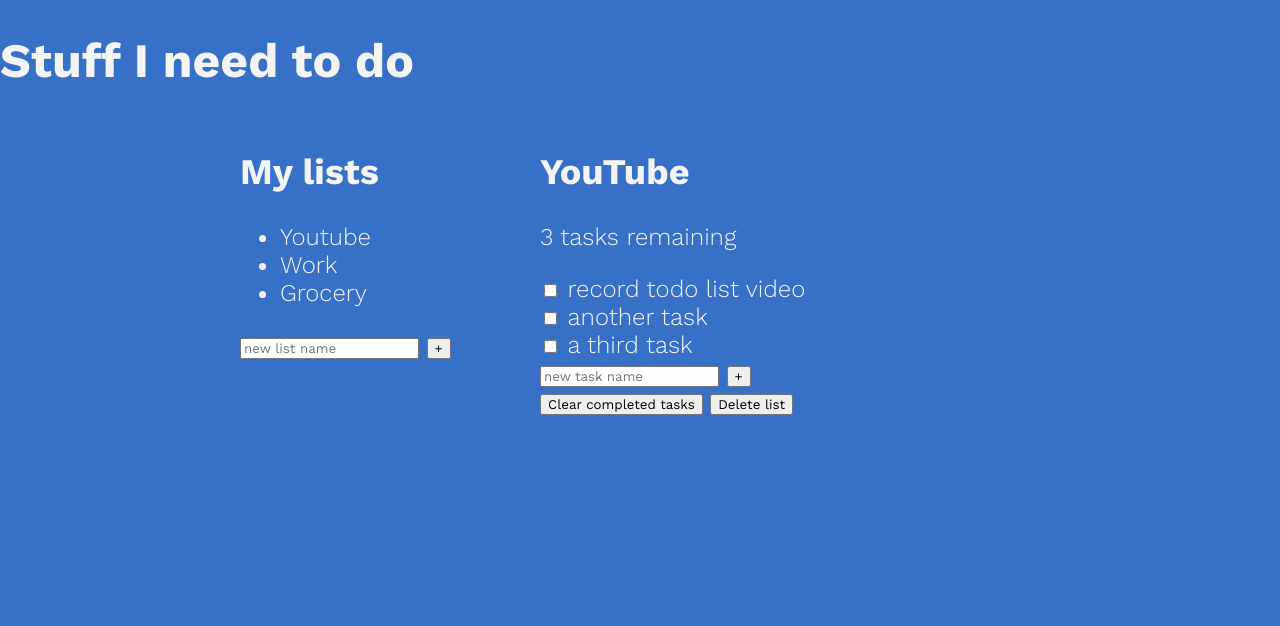
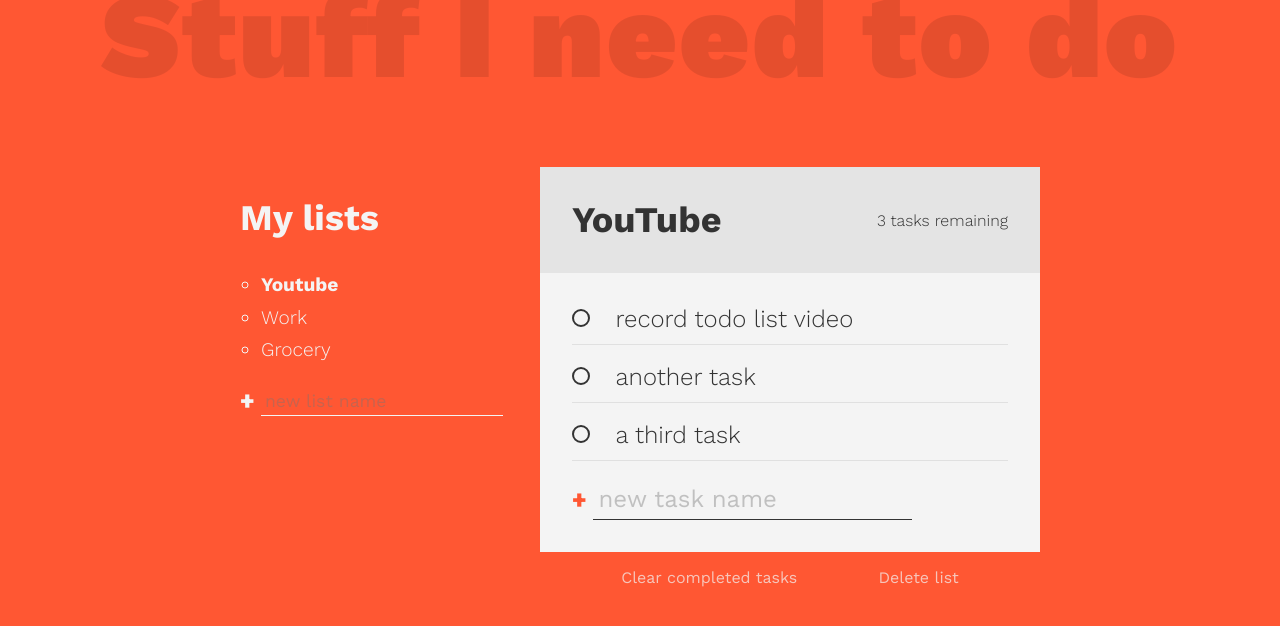
Before and after one commit to animsh/ToDo, a plain HTML site: page index.html in a window 1280 px wide. Drawn offline with nearby package versions, Linux system fonts and the light colour scheme.

Commit message:
basic skeleton

```diff
--- a/css/main.css
+++ b/css/main.css
@@ -1,8 +1,8 @@
-:root{
-    --clr-primary: rgb(54,112,199);
+:root {
+    --clr-primary:rgb(255, 87, 51);
     --clr-light: #f4f4f4;
     --clr-dark: #333;
-    --clr-warning: rgb(99,36,36);
+    --clr-warning: rgb(99, 36, 36);
   }
 
   *,
@@ -19,22 +19,257 @@ body {
     font-size: 1.5rem;
     background-color: var(--clr-primary);
     color: var(--clr-light);
-
     display: grid;
-    grid:
-    "header header header header" auto
-    "...... lists  active ......" auto /
-    1fr minmax(100px, 300px) minmax(250px, 500px) 1fr;
+    grid: "header header header header" auto "...... lists  active ......" auto/1fr minmax(100px, 300px) minmax(250px, 500px) 1fr;
   }
 
-.title{
+  .title {
     grid-area: header;
+    text-align: center;
+    font-size: calc(7vw + 2rem);
+    font-weight: 900;
+    color: rgba(0, 0, 0, 0.1);
+    letter-spacing: 2px;
+    margin: -0.3em 0 0.5em;
   }
 
-.all-tasks{
+  .all-tasks {
     grid-area: lists;
   }
 
-.todo-list{
+  .task-list {
+    font-size: 1.2rem;
+    line-height: 1.7;
+    list-style: circle;
+    padding-left: 1.1em;
+  }
+
+
+  .list-name {
+    cursor: pointer;
+  }
+
+  .list-name:hover {
+    opacity: 0.7;
+  }
+
+  form {
+    display: flex;
+  }
+
+  .btn {
+    cursor: pointer;
+    background: 0;
+    border: 0;
+    padding: 0;
+    color: inherit;
+  }
+
+  .btn.create {
+    font-size: 1.5rem;
+    font-weight: 900;
+    margin-right: 0.25em;
+    transition: opacity 250ms ease-in;
+  }
+
+  .btn.create:hover {
+    opacity: 0.7;
+  }
+
+  .btn.delete {
+    opacity: 0.7;
+    font-size: 1rem;
+    transition: color 200ms;
+  }
+
+  .btn.delete:hover {
+    color: var(--clr-warning);
+  }
+
+  .new {
+    background: transparent;
+    border: 0;
+    color: inherit;
+    border-bottom: 1px solid currentColor;
+    font-size: inherit;
+    outline: none;
+    padding: 0.25em;
+    transition: border-bottom 150ms ease-in;
+    order: 2;
+  }
+
+  .new::-webkit-input-placeholder {
+    opacity: 0.4;
+  }
+
+  .new:-ms-input-placeholder {
+    opacity: 0.4;
+  }
+
+  .new::-ms-input-placeholder {
+    opacity: 0.4;
+  }
+
+  .new::placeholder {
+    opacity: 0.4;
+  }
+
+  .new:focus {
+    border-bottom-width: 3px;
+  }
+
+  .new:focus::-webkit-input-placeholder {
+    opacity: 0.15;
+  }
+
+  .new:focus:-ms-input-placeholder {
+    opacity: 0.15;
+  }
+
+  .new:focus::-ms-input-placeholder {
+    opacity: 0.15;
+  }
+
+  .new:focus::placeholder {
+    opacity: 0.15;
+  }
+
+  .new.list {
+    font-size: 1.1rem;
+  }
+
+  .new.task {
+    margin-bottom: 0;
+  }
+
+  .active-list {
+    font-weight: 700;
+  }
+
+  .todo-list {
+    --spacer: 2rem;
     grid-area: active;
+    background: var(--clr-light);
+    color: var(--clr-dark);
   }
+
+  .todo-header {
+    padding: var(--spacer);
+    background: #e4e4e4;
+    display: flex;
+    align-items: center;
+    justify-content: space-between;
+  }
+
+  .list-title {
+    margin: 0 1em 0 0;
+  }
+
+  .task-count {
+    margin: 0;
+    font-size: 1rem;
+  }
+
+  .todo-body {
+    padding: var(--spacer);
+    position: relative;
+  }
+
+  .new-task-creator .create {
+    color: var(--clr-primary);
+  }
+
+  [type="checkbox"] {
+    opacity: 0;
+    position: absolute;
+  }
+
+  .task label {
+    display: inline-flexbox;
+    align-items: center;
+    position: relative;
+  }
+
+  .task {
+    position: relative;
+    margin-bottom: 1.25em;
+  }
+
+  .task::after {
+    content: "";
+    position: absolute;
+    right: 0;
+    left: 0;
+    bottom: -0.5em;
+    height: 1px;
+    background: currentColor;
+    opacity: 0.1;
+  }
+
+  .custom-checkbox {
+    --size: 0.75em;
+    display: inline-block;
+    width: var(--size);
+    height: var(--size);
+    margin-right: var(--size);
+    cursor: pointer;
+    border: 2px solid currentColor;
+    border-radius: 50%;
+    -webkit-transform: scale(1);
+            transform: scale(1);
+    transition: -webkit-transform 300ms ease-in-out;
+    transition: transform 300ms ease-in-out;
+    transition: transform 300ms ease-in-out, -webkit-transform 300ms ease-in-out;
+  }
+
+  .task:hover .custom-checkbox,
+  [type="checkbox"]:focus + label .custom-checkbox {
+    -webkit-transform: scale(1.2);
+            transform: scale(1.2);
+    color: var(--clr-primary);
+  }
+
+  [type="checkbox"]:checked + label .custom-checkbox {
+    background: var(--clr-primary);
+    border-color: var(--clr-primary);
+    box-shadow: inset 0 0 0px 2px white;
+  }
+
+  [type="checkbox"]:checked + label {
+    opacity: 0.5;
+  }
+
+  .task label::after {
+    content: "";
+    position: absolute;
+    left: 0;
+    right: 0;
+    left: 1.5em;
+    top: 50%;
+    height: 3px;
+    background: currentColor;
+    -webkit-transform: scaleX(0);
+            transform: scaleX(0);
+    -webkit-transform-origin: right;
+            transform-origin: right;
+    transition: -webkit-transform 150ms ease-in-out;
+    transition: transform 150ms ease-in-out;
+    transition: transform 150ms ease-in-out, -webkit-transform 150ms ease-in-out;
+  }
+
+  [type="checkbox"]:checked + label::after {
+    -webkit-transform: scaleX(1);
+            transform: scaleX(1);
+    -webkit-transform-origin: left;
+            transform-origin: left;
+  }
+
+  .delete-stuff {
+    display: flex;
+    justify-content: space-evenly;
+    position: absolute;
+    width: 100%;
+    left: 0;
+    bottom: -35px;
+    color: var(--clr-light);
+  }
```
Lines whose indentation alone changed are shown as unchanged.
